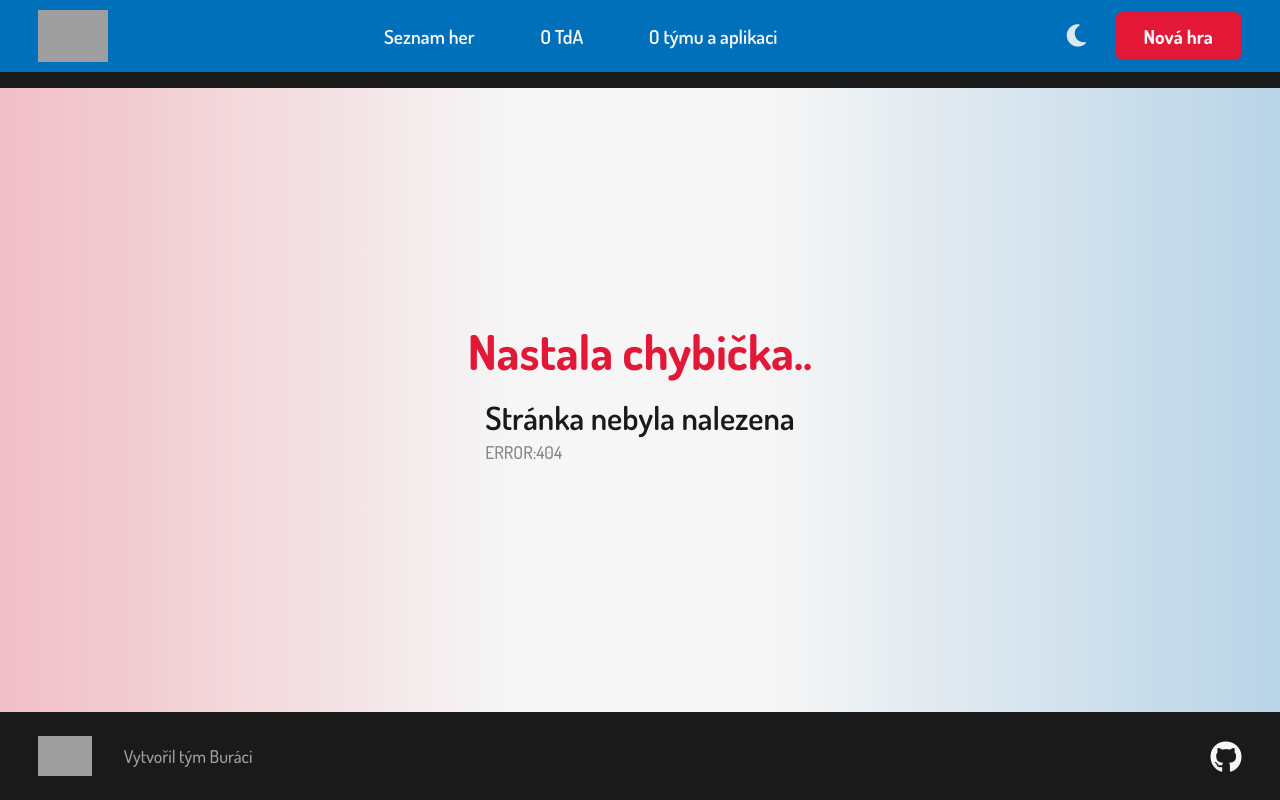
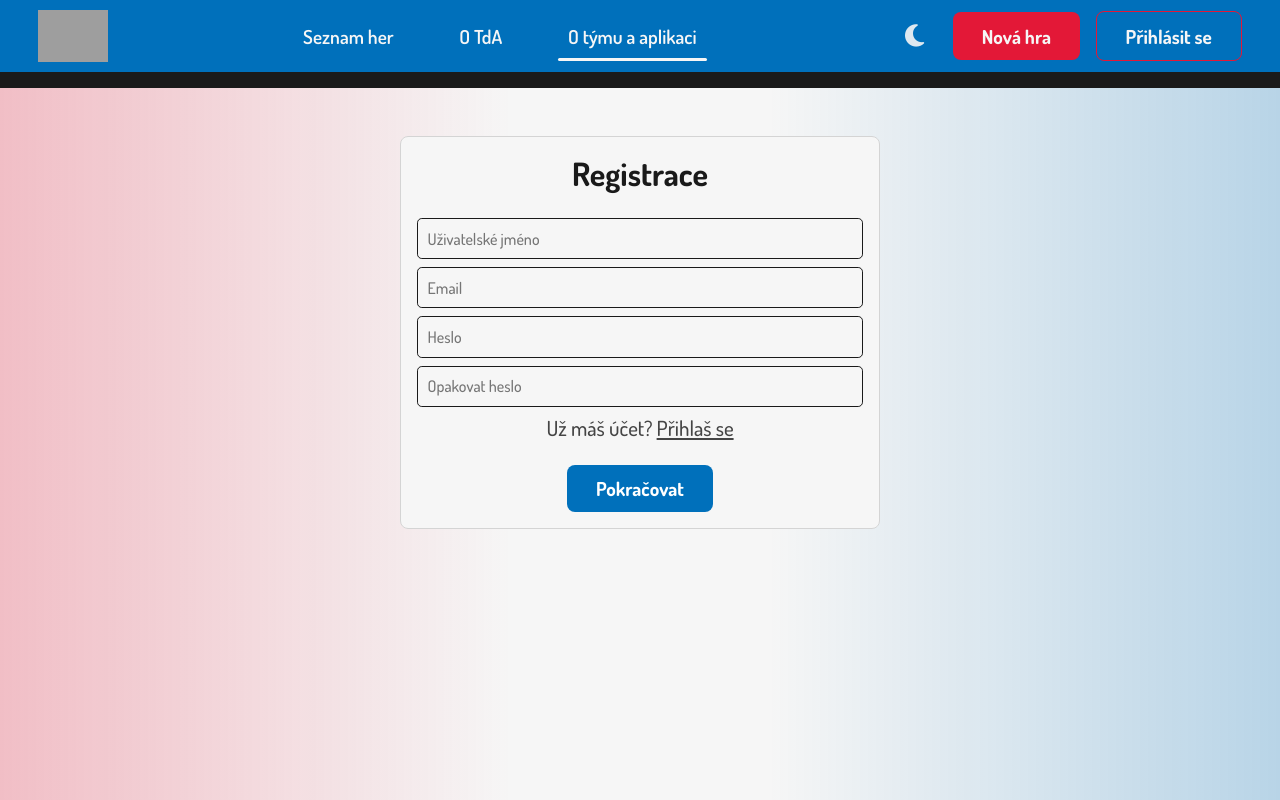
Before and after one commit to l-merta/TdA25-Buraci, a React (Vite) app in the folder client/: page /registration in a window 1280 px wide. Before the commit this address had no page. Built offline with nearby package versions, Linux system fonts and the light colour scheme; grey boxes are pictures that could not be loaded.

Commit message:
Login pages

```diff
--- a/client/src/components/Header.tsx
+++ b/client/src/components/Header.tsx
@@ -57,6 +57,7 @@ const Header:React.FC<HeaderProps> = ({ active }) => {
           <i className={theme === 'theme-light' ? 'fa-solid fa-moon' : 'fa-solid fa-sun-bright'}></i>
         </button>
         <Link to="/game" className='button button-red'>Nová hra</Link>
+        <Link to="/login" className='button button-red button-border'>Přihlásit se</Link>
       </div>
       <div className="burger-menu">
         <button className="theme-switch" onClick={switchColorTheme}>
--- a/client/src/main.tsx
+++ b/client/src/main.tsx
@@ -8,6 +8,8 @@ import GameList from './pages/Games.tsx';
 import OnlineRoom from './pages/OnlineRoom.tsx';
 import Create from './pages/Create.tsx';
 import CreateUser from './pages/CreateUser.tsx';
+import SignIn from './pages/SignIn.tsx';
+import SignUp from './pages/SignUp.tsx';
 import Tda from './pages/Tda.tsx';
 import Team from './pages/Team.tsx';
 import PageNotFound from './pages/ErrorPage.tsx';
@@ -16,6 +18,7 @@ import './styles/index.css';
 import './styles/main.css';
 import './styles/game.css';
 import './styles/game-list.css';
+import './styles/login.css';
 import './styles/online.css'
 import './styles/tda.css';
 import './styles/team-page.css';
@@ -34,6 +37,8 @@ createRoot(document.getElementById('root')!).render(
         <Route path="/create" element={<Create />} />
         <Route path="/create/:uuid" element={<Create />} />
         <Route path="/create-user" element={<CreateUser />} />
+        <Route path="/login" element={<SignIn />} />
+        <Route path="/registration" element={<SignUp />} />
         <Route path="/think-different-academy" element={<Tda />} />
         <Route path="/about-team" element={<Team />} />
         <Route path="/*" element={<PageNotFound />} />
--- /dev/null
+++ b/client/src/pages/SignIn.tsx
@@ -0,0 +1,70 @@
+import React, { useState } from 'react';
+import { Link } from "react-router-dom";
+
+import Header from './../components/Header';
+
+const SignIn = () => {
+  const apiUrl = import.meta.env.VITE_API_URL;
+
+  const [nameOrEmail, setNameOrEmail] = useState('');
+  const [password, setPassword] = useState('');
+
+  const handleSubmit = async (e: React.FormEvent) => {
+    e.preventDefault();
+
+    const user = { nameOrEmail, password };
+
+    try {
+      const response = await fetch(apiUrl + 'users', {
+        method: 'POST',
+        headers: {
+          'Content-Type': 'application/json',
+        },
+        body: JSON.stringify(user),
+      });
+
+      if (response.ok) {
+        const data = await response.json();
+        console.log('User created:', data);
+        // Handle success (e.g., show a success message, redirect, etc.)
+      } else {
+        const errorData = await response.json();
+        console.error('Error creating user:', errorData);
+        // Handle error (e.g., show an error message)
+      }
+    } catch (error) {
+      console.error('Error creating user:', error);
+      // Handle error (e.g., show an error message)
+    }
+  };
+
+  return (
+    <>
+      <Header active='team'/>
+      <div className="bg-grad"></div>
+      <div className="main-login anim anim-slide-from-down">
+        <form onSubmit={handleSubmit}>
+          <h1>Přihlášení</h1>
+          <input
+            type="text"
+            placeholder='Uživatelské jméno / email'
+            value={nameOrEmail}
+            onChange={(e) => setNameOrEmail(e.target.value)}
+            required
+          />
+          <input
+            type="password"
+            placeholder='Heslo'
+            value={password}
+            onChange={(e) => setPassword(e.target.value)}
+            required
+          />
+          <p className='redirect'>Jestě nemáš účet? <Link to='/registration'>Zaregistruj se</Link></p>
+          <button className='button button-blue' type="submit">Pokračovat</button>
+        </form>
+      </div>
+    </>
+  );
+};
+
+export default SignIn;
--- /dev/null
+++ b/client/src/pages/SignUp.tsx
@@ -0,0 +1,86 @@
+import React, { useState } from 'react';
+import { Link } from "react-router-dom";
+
+import Header from './../components/Header';
+
+const SignUp = () => {
+  const apiUrl = import.meta.env.VITE_API_URL;
+
+  const [username, setUsername] = useState('');
+  const [email, setEmail] = useState('');
+  const [password, setPassword] = useState('');
+  const [passwordAgain, setPasswordAgain] = useState('');
+
+  const handleSubmit = async (e: React.FormEvent) => {
+    e.preventDefault();
+
+    const user = { username, email, password, passwordAgain };
+
+    try {
+      const response = await fetch(apiUrl + 'users', {
+        method: 'POST',
+        headers: {
+          'Content-Type': 'application/json',
+        },
+        body: JSON.stringify(user),
+      });
+
+      if (response.ok) {
+        const data = await response.json();
+        console.log('User created:', data);
+        // Handle success (e.g., show a success message, redirect, etc.)
+      } else {
+        const errorData = await response.json();
+        console.error('Error creating user:', errorData);
+        // Handle error (e.g., show an error message)
+      }
+    } catch (error) {
+      console.error('Error creating user:', error);
+      // Handle error (e.g., show an error message)
+    }
+  };
+
+  return (
+    <>
+      <Header active='team'/>
+      <div className="bg-grad"></div>
+      <div className="main-login anim anim-slide-from-down">
+        <form onSubmit={handleSubmit}>
+          <h1>Registrace</h1>
+          <input
+            type="text"
+            placeholder='Uživatelské jméno'
+            value={username}
+            onChange={(e) => setUsername(e.target.value)}
+            required
+          />
+          <input
+            type="text"
+            placeholder='Email'
+            value={email}
+            onChange={(e) => setEmail(e.target.value)}
+            required
+          />
+          <input
+            type="password"
+            placeholder='Heslo'
+            value={password}
+            onChange={(e) => setPassword(e.target.value)}
+            required
+          />
+          <input
+            type="password"
+            placeholder='Opakovat heslo'
+            value={passwordAgain}
+            onChange={(e) => setPasswordAgain(e.target.value)}
+            required
+          />
+          <p className='redirect'>Už máš účet? <Link to='/login'>Přihlaš se</Link></p>
+          <button className='button button-blue' type="submit">Pokračovat</button>
+        </form>
+      </div>
+    </>
+  );
+};
+
+export default SignUp;
--- /dev/null
+++ b/client/src/styles/login.css
@@ -0,0 +1,50 @@
+.main-login {
+  position: relative;
+  top: var(--header-h);
+  padding: 0 1rem;
+  padding-top: 3rem;
+  padding-bottom: 4.5rem;
+}
+.main-login form {
+  background-color: var(--bg-color);
+  width: 30rem;
+  max-width: 100%;
+  border: 1px solid var(--bg-color3);
+  border-radius: 0.5rem;
+  margin: 0 auto;
+  padding: 1rem;
+  display: flex;
+  gap: 0.5rem;
+  flex-direction: column;
+  align-items: center;
+}
+.main-login form input {
+  color: var(--font-color);
+  background-color: var(--bg-color);
+  background-color: transparent;
+  font: 500 1rem var(--f1);
+  width: 100%;
+  border: 1px solid var(--bg-contr);
+  border-radius: 0.3rem;
+  padding: 0.6rem 0.6rem;
+  transition: 0.12s;
+}
+.main-login form input:focus {
+  outline: none;
+  border: 1px solid var(--c6);
+}
+.main-login form p {
+  opacity: 0.8;
+  color: var(--font-color);
+  font: 500 1.3rem var(--f1);
+}
+.main-login form p a {
+  color: inherit;
+  transition: 0.12s;
+}
+.main-login form p a:hover {
+  opacity: 0.8;
+}
+.main-login form button {
+  margin-top: 1rem;
+}/*# sourceMappingURL=login.css.map */
--- /dev/null
+++ b/client/src/styles/login.scss
@@ -0,0 +1,54 @@
+.main-login {
+  position: relative;
+  top: var(--header-h);
+  //margin-bottom: 2.0rem;
+  padding: 0 1.0rem;
+  padding-top: 3rem;
+  padding-bottom: 4.5rem;
+
+  form {
+    background-color: var(--bg-color);
+    width: 30rem;
+    max-width: 100%;
+    border: 1px solid var(--bg-color3);
+    border-radius: 0.5rem;
+    margin: 0 auto;
+    padding: 1.0rem;
+    display: flex;
+    gap: 0.5rem;
+    flex-direction: column;
+    align-items: center;
+
+    input {
+      color: var(--font-color);
+      background-color: var(--bg-color);
+      background-color: transparent;
+      font: 500 1.0rem var(--f1);
+      width: 100%;
+      border: 1px solid var(--bg-contr);
+      border-radius: 0.3rem;
+      padding: 0.6rem 0.6rem;
+      transition: .12s;
+    }
+    input:focus {
+      outline: none;
+      border: 1px solid var(--c6);
+    }
+    p {
+      opacity: 0.8;
+      color: var(--font-color);
+      font: 500 1.3rem var(--f1);
+
+      a {
+        color: inherit;
+        transition: .12s;
+      }
+      a:hover {
+        opacity: 0.8;
+      }
+    }
+    button {
+      margin-top: 1.0rem;
+    }
+  }
+}
```
Also changed, not shown: 1 other file (tests, documents, lock files or other folders).
